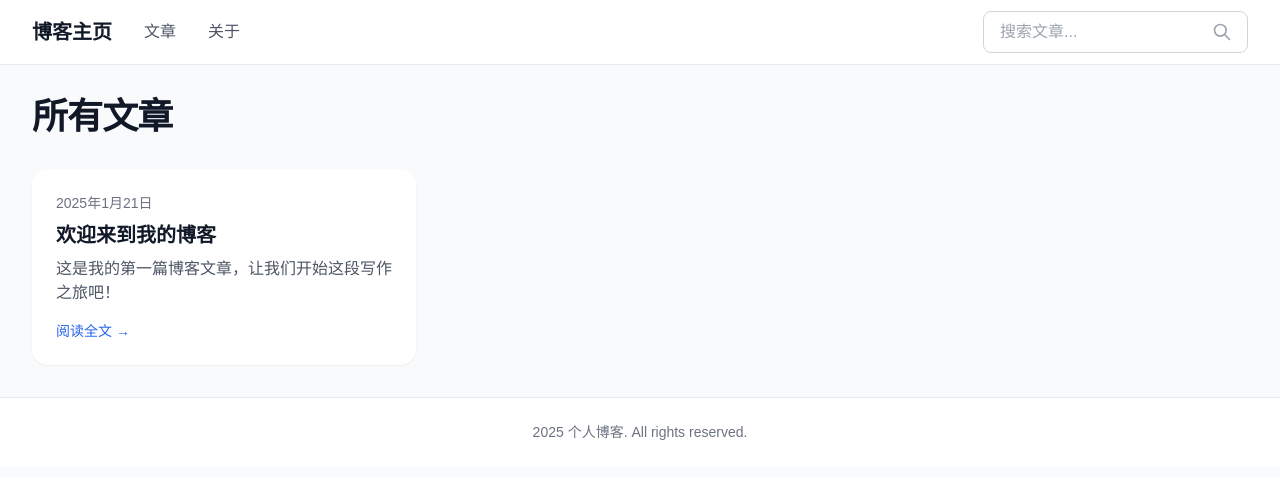
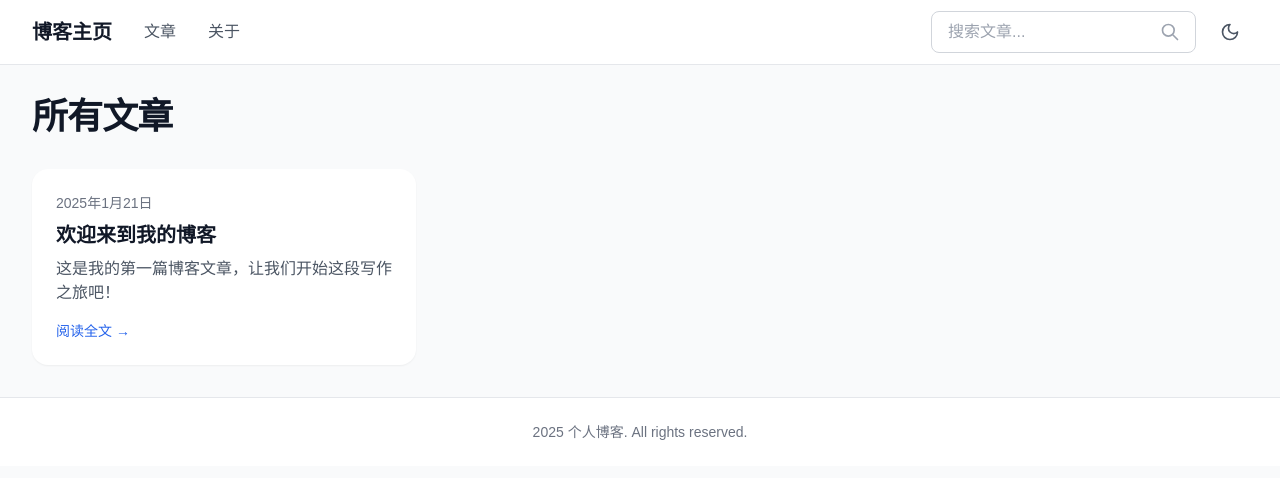
Before and after one commit to aniviaH/blog.dadifeihua.com, a Next.js app: page /posts in a window 1280 px wide. Shown: the top 478 px of the page. Built offline with nearby package versions, Linux system fonts and the light colour scheme.

Commit message:
feat: 使用windsurf帮我添加颜色主题切换

```diff
--- a/app/layout.tsx
+++ b/app/layout.tsx
@@ -2,6 +2,7 @@ import type { Metadata } from 'next'
 import { Geist, Geist_Mono } from 'next/font/google'
 import './globals.css'
 import SearchBar from '@/components/SearchBar'
+import ThemeToggle from '@/components/ThemeToggle'
 
 const geistSans = Geist({
   variable: "--font-geist-sans",
@@ -24,7 +25,7 @@ export default function RootLayout({
   children: React.ReactNode;
 }>) {
   return (
-    <html lang="zh">
+    <html lang="zh" suppressHydrationWarning>
       <body
         className={`${geistSans.variable} ${geistMono.variable} antialiased min-h-screen bg-gray-50 dark:bg-gray-900`}
       >
@@ -43,7 +44,10 @@ export default function RootLayout({
                 </a>
               </nav>
               <div className="hidden sm:block">
-                <SearchBar />
+                <div className="flex items-center gap-4">
+                  <SearchBar />
+                  <ThemeToggle />
+                </div>
               </div>
             </div>
           </div>
--- /dev/null
+++ b/components/ThemeToggle.tsx
@@ -0,0 +1,50 @@
+'use client';
+
+import { useEffect, useState } from 'react';
+import { Moon, Sun } from 'lucide-react';
+
+export default function ThemeToggle() {
+  const [theme, setTheme] = useState<'light' | 'dark'>('light');
+
+  useEffect(() => {
+    // Check if theme is stored in localStorage
+    const storedTheme = localStorage.getItem('theme');
+
+    if (storedTheme === 'dark' ||
+      (!storedTheme && window.matchMedia('(prefers-color-scheme: dark)').matches)) {
+      setTheme('dark');
+      document.documentElement.classList.add('dark');
+    } else {
+      setTheme('light');
+      document.documentElement.classList.remove('dark');
+    }
+  }, []);
+
+  const toggleTheme = () => {
+    const newTheme = theme === 'light' ? 'dark' : 'light';
+    setTheme(newTheme);
+
+    // Update DOM and localStorage
+    if (newTheme === 'dark') {
+      document.documentElement.classList.add('dark');
+      localStorage.setItem('theme', 'dark');
+    } else {
+      document.documentElement.classList.remove('dark');
+      localStorage.setItem('theme', 'light');
+    }
+  };
+
+  return (
+    <button
+      onClick={toggleTheme}
+      className="p-2 rounded-lg hover:bg-gray-100 dark:hover:bg-gray-800 transition-colors"
+      aria-label={theme === 'light' ? '切换到暗色模式' : '切换到亮色模式'}
+    >
+      {theme === 'light' ? (
+        <Moon className="w-5 h-5 text-gray-600 dark:text-gray-400" />
+      ) : (
+        <Sun className="w-5 h-5 text-gray-600 dark:text-gray-400" />
+      )}
+    </button>
+  );
+}
--- a/package.json
+++ b/package.json
@@ -15,6 +15,7 @@
     "@prisma/client": "^6.2.1",
     "date-fns": "^4.1.0",
     "gray-matter": "^4.0.3",
+    "lucide-react": "^0.473.0",
     "next": "15.1.5",
     "next-mdx-remote": "^5.0.0",
     "react": "^19.0.0",
--- a/tailwind.config.ts
+++ b/tailwind.config.ts
@@ -6,6 +6,7 @@ export default {
     "./components/**/*.{js,ts,jsx,tsx,mdx}",
     "./app/**/*.{js,ts,jsx,tsx,mdx}",
   ],
+  darkMode: 'class',
   theme: {
     extend: {
       colors: {
```
Also changed, not shown: 1 other file (tests, documents, lock files or other folders).
